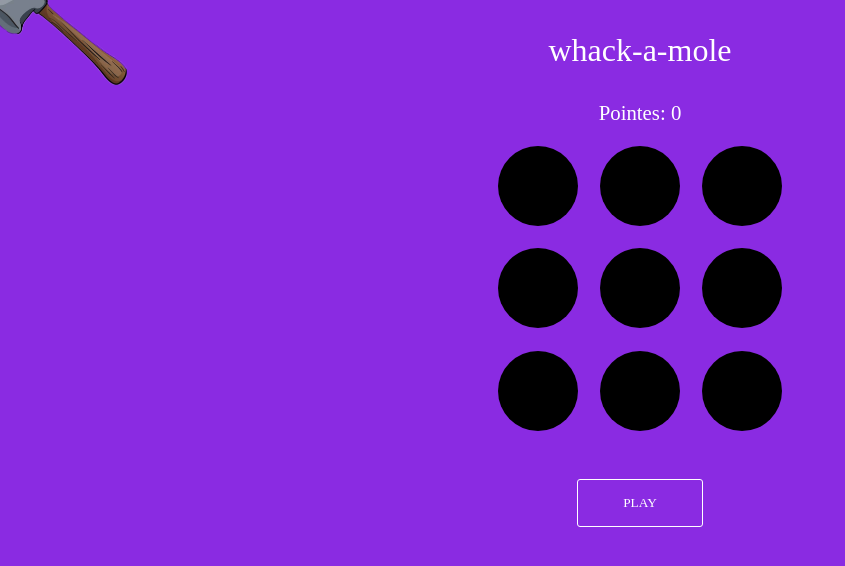
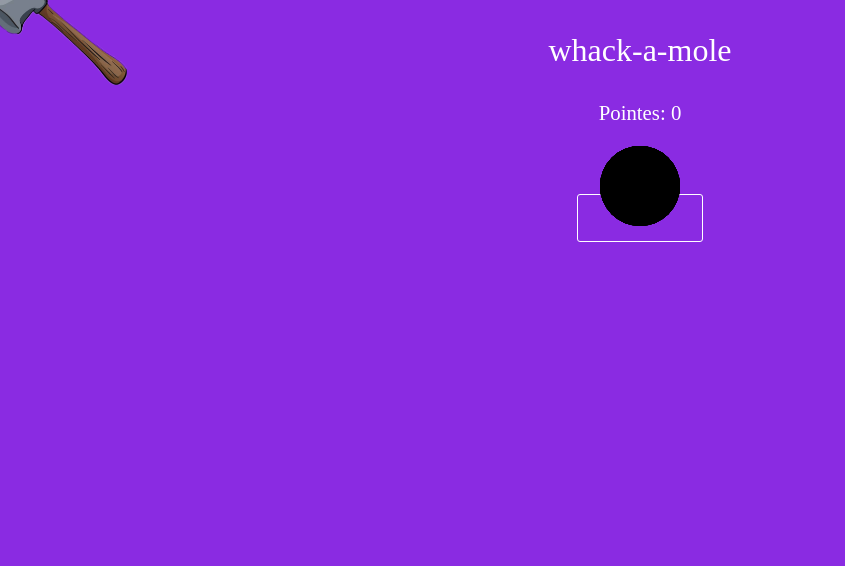
Before and after one commit to nah3647/whack, a plain HTML site: page index.html in a window 1280 px wide. Shown: the whole page, without its empty margins (0-845 px from the left). Drawn offline with Linux system fonts and the light colour scheme.

Commit message:
Update whack.css

```diff
--- a/whack.css
+++ b/whack.css
@@ -8,7 +8,7 @@
 body{
     background-color: blueviolet;
     color:white;
-    display:flex;
+    display:block;
     justify-content: center;
     align-items:center;
     text-align-center;
@@ -32,7 +32,7 @@ body{
 
 }
 .hole{
-    position: relative;
+    position: fixed;
     height: 80px;
     width: 80px;
     border-radius: 50%;
```
